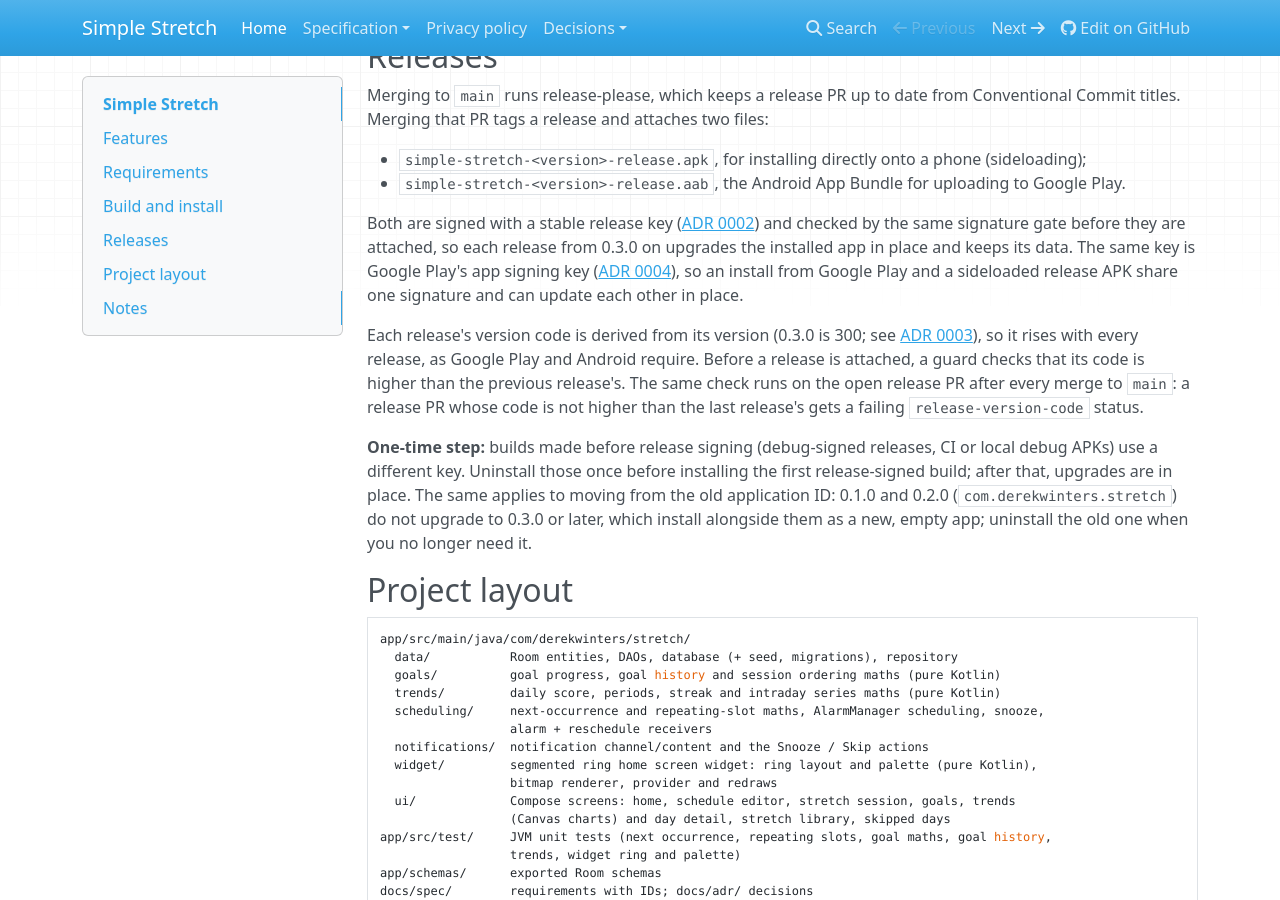
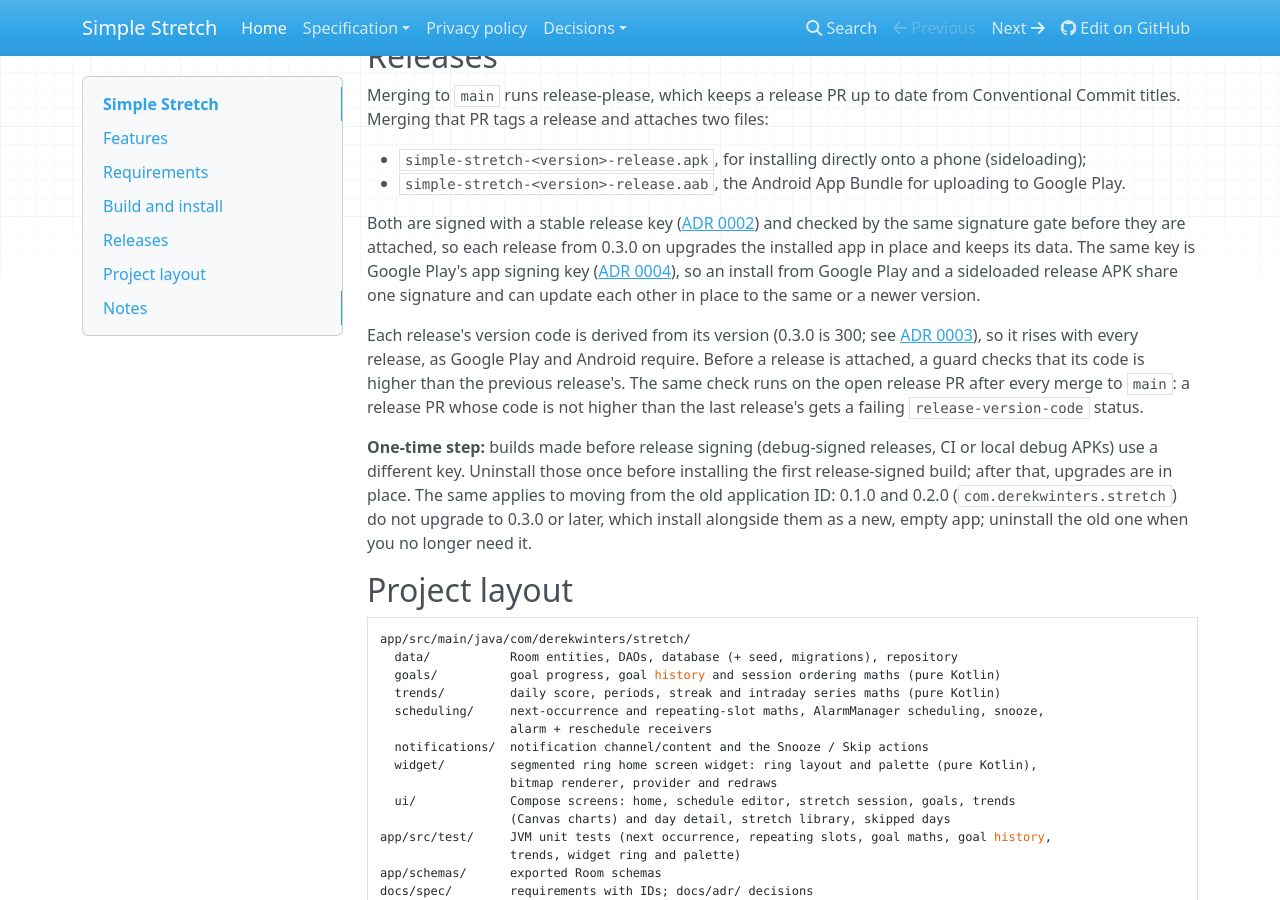
Before and after one commit to derekwinters/simple-stretch-android, an MkDocs documentation site: the page built from docs/index.md, in a window 1280 px wide and 900 px high, scrolled down 1613 px. Built offline with MkDocs 1.6.1, drawn with Linux system fonts in a browser that asks for light colours; nearby versions of some CDN libraries.

Commit message:
docs: note that cross-install updates need the same or a newer version
Co-Authored-By: Claude Opus 5.5 (1M context) <noreply@anthropic.com>

```diff
--- a/docs/index.md
+++ b/docs/index.md
@@ -87,7 +87,8 @@ Both are signed with a stable release key
 signature gate before they are attached, so each release from 0.3.0 on upgrades the installed app
 in place and keeps its data. The same key is Google Play's app signing key
 ([ADR 0004](adr/0004-play-app-signing-and-publishing.md)), so an install from Google Play and a
-sideloaded release APK share one signature and can update each other in place.
+sideloaded release APK share one signature and can update each other in place to the same or a
+newer version.
 
 Each release's version code is derived from its version (0.3.0 is 300; see
 [ADR 0003](adr/0003-version-code-derived-from-version-name.md)), so it rises with every release,
```
Also changed, not shown: docs/adr/0004-play-app-signing-and-publishing.md (+2 -1 lines).
